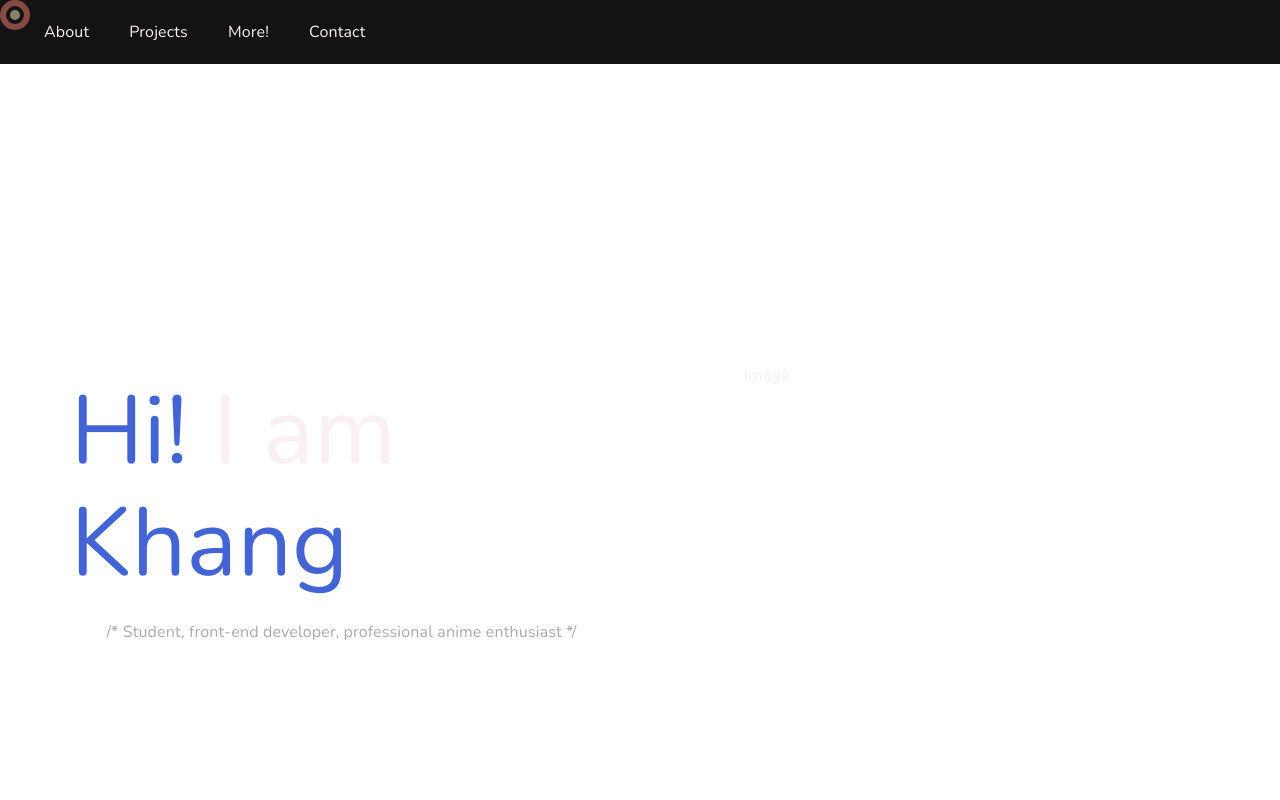
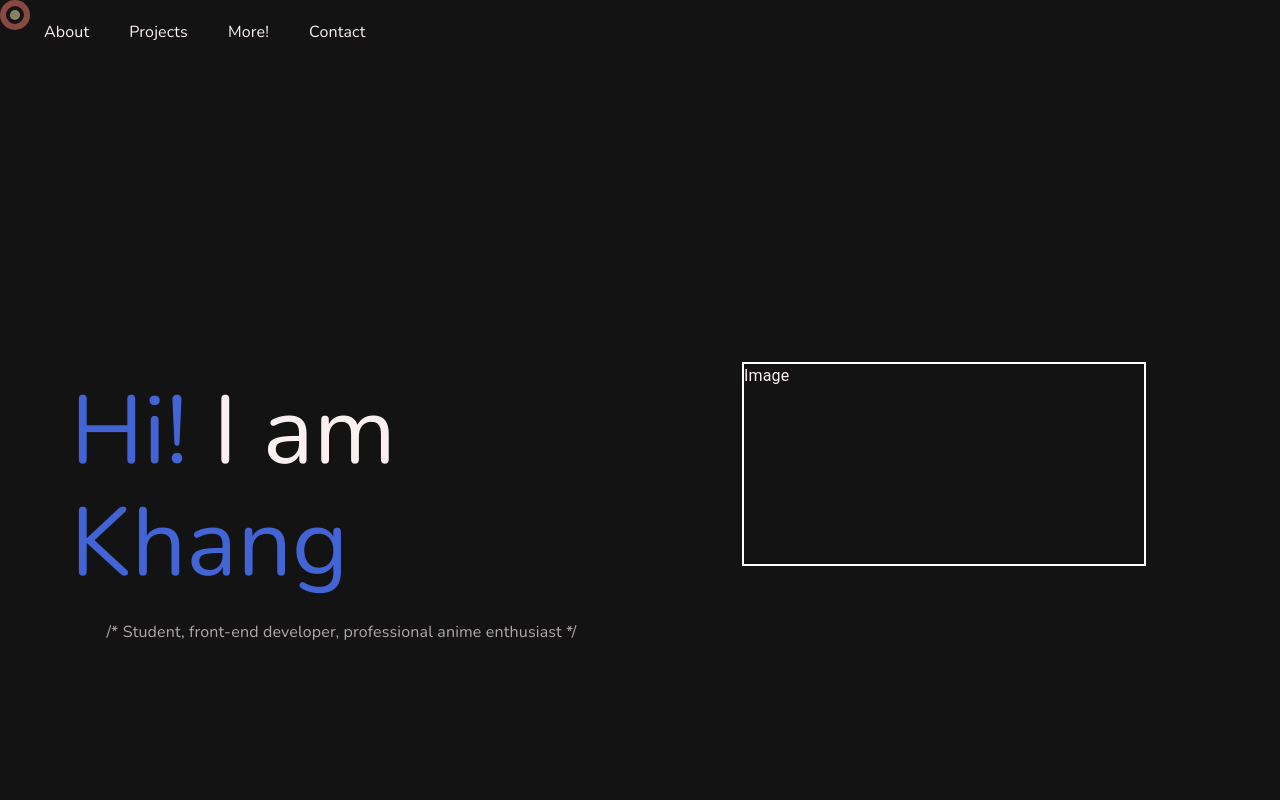
Before and after one commit to therealozp/portfolio, a Next.js app: page / in a window 1280 px wide. Shown: the top 800 px of the page. Built offline with nearby package versions, Linux system fonts and the light colour scheme.

Commit message:
background issues

```diff
--- a/styles/globals.scss
+++ b/styles/globals.scss
@@ -3,16 +3,15 @@
 	color: #faf0f1;
 }
 
+html,
 body {
 	overflow-x: hidden;
-	background: rgb(20, 19, 19);
+	background: rgb(20, 19, 19) !important;
 	* {
 		cursor: none;
 	}
 }
-html {
-	background: rgb(20, 19, 19);
-}
+
 .hoveredCursor {
 	border: 6px solid rgb(177, 114, 250) !important;
 }
```
